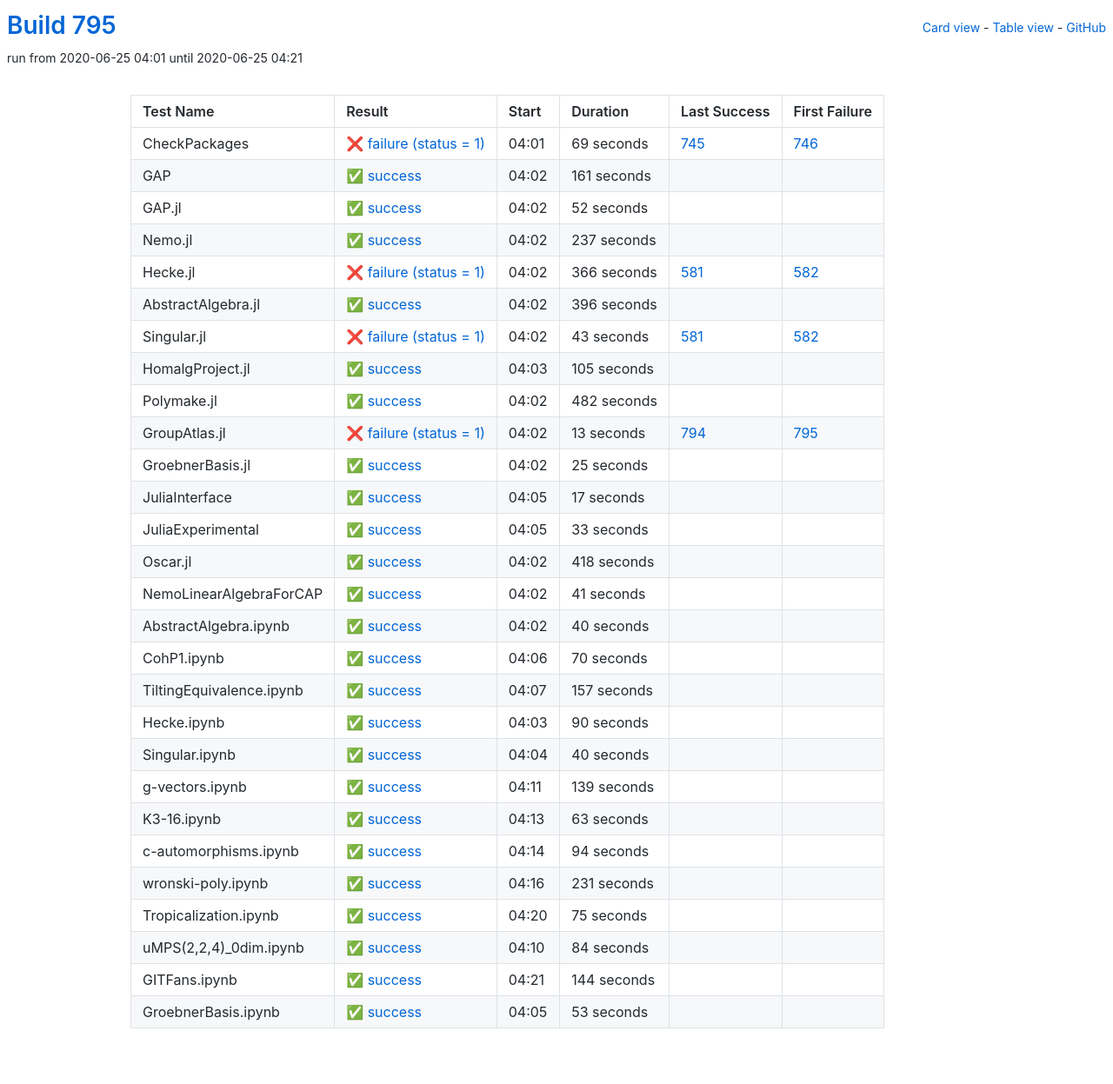
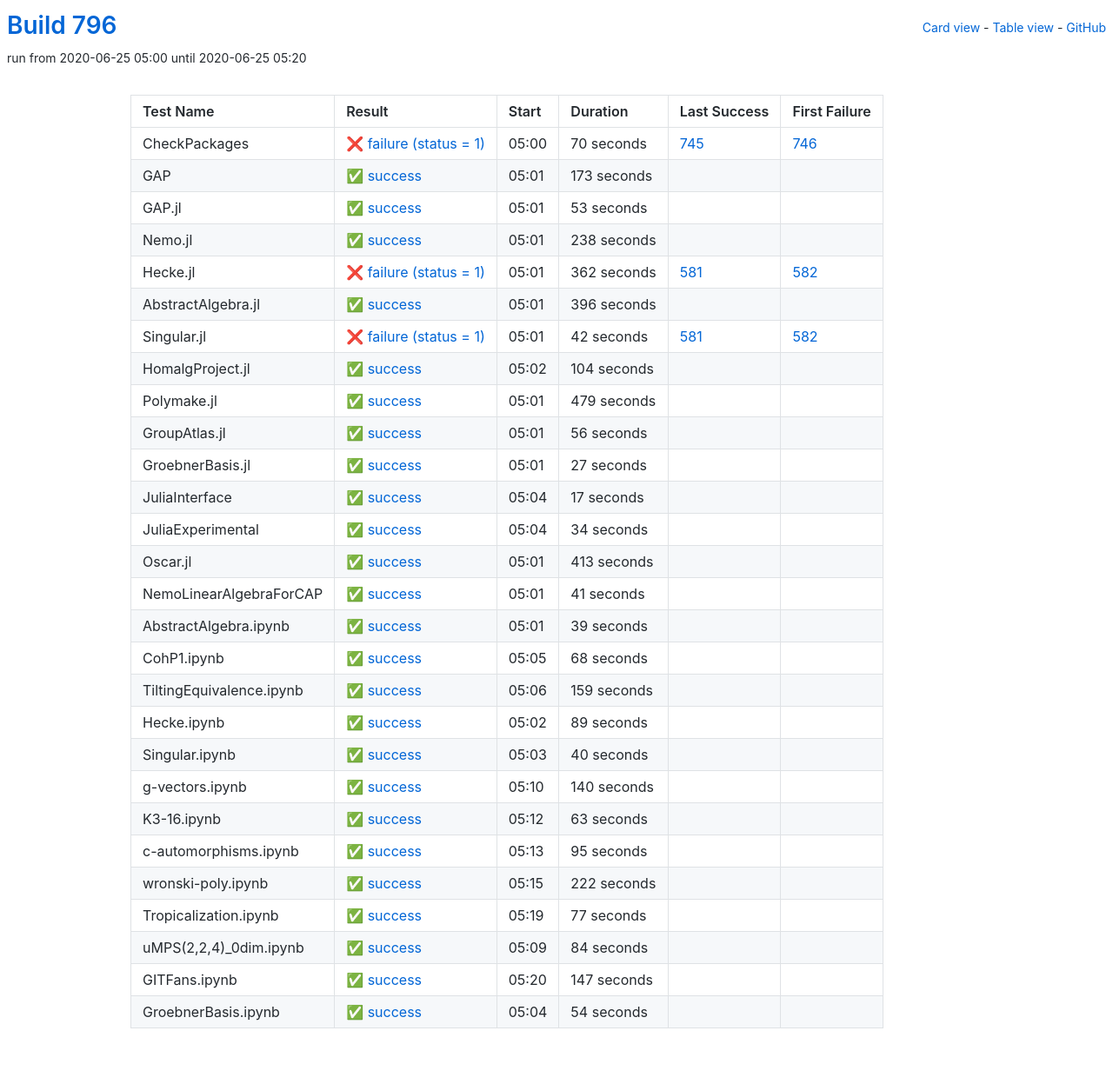
Before and after one commit to oscar-system/oscar-ci-status-1.4, a Jekyll site: the page built from table.html, in a window 1280 px wide. Shown: the whole page at 87% size. Built offline with Jekyll 4.4.1, drawn with Linux system fonts in a browser that asks for light colours.

Commit message:
Build #796

```diff
--- a/_data/ci.yml
+++ b/_data/ci.yml
@@ -1,6 +1,6 @@
 ---
-build: 795
-build_url: https://oscarci.mathematik.uni-kl.de/job/oscar-julia-1.4/795/
+build: 796
+build_url: https://oscarci.mathematik.uni-kl.de/job/oscar-julia-1.4/796/
 job: oscar-julia-1.4
 organization: oscar-system
 repo: oscar-ci-status-1.4
@@ -8,68 +8,68 @@ repourl: https://github.com/oscar-system/oscar-ci-status-1.4
 tests:
 - name: CheckPackages
   id: checkpackages
-  log: https://oscarci.mathematik.uni-kl.de/job/oscar-julia-1.4/795/artifact/logs/build-795/CheckPackages.log
-  start: 2020-06-25 04:01
+  log: https://oscarci.mathematik.uni-kl.de/job/oscar-julia-1.4/796/artifact/logs/build-796/CheckPackages.log
+  start: 2020-06-25 05:00
   success: false
   exitcode: 1
   status: failure
-  duration: 69
+  duration: 70
   last_success: 745
   last_success_url: https://oscarci.mathematik.uni-kl.de/job/oscar-julia-1.4/745/
   first_failure: 746
   first_failure_url: https://oscarci.mathematik.uni-kl.de/job/oscar-julia-1.4/746/
 - name: GAP
   id: gap
-  log: https://oscarci.mathematik.uni-kl.de/job/oscar-julia-1.4/795/artifact/logs/build-795/GAP.log
-  start: 2020-06-25 04:02
+  log: https://oscarci.mathematik.uni-kl.de/job/oscar-julia-1.4/796/artifact/logs/build-796/GAP.log
+  start: 2020-06-25 05:01
   success: true
   exitcode: 0
   status: success
-  duration: 161
+  duration: 173
   last_success: false
   last_success_url:
   first_failure: false
   first_failure_url:
 - name: GAP.jl
   id: gap-jl
-  log: https://oscarci.mathematik.uni-kl.de/job/oscar-julia-1.4/795/artifact/logs/build-795/GAP.jl.log
-  start: 2020-06-25 04:02
+  log: https://oscarci.mathematik.uni-kl.de/job/oscar-julia-1.4/796/artifact/logs/build-796/GAP.jl.log
+  start: 2020-06-25 05:01
   success: true
   exitcode: 0
   status: success
-  duration: 52
+  duration: 53
   last_success: false
   last_success_url:
   first_failure: false
   first_failure_url:
 - name: Nemo.jl
   id: nemo-jl
-  log: https://oscarci.mathematik.uni-kl.de/job/oscar-julia-1.4/795/artifact/logs/build-795/Nemo.jl.log
-  start: 2020-06-25 04:02
+  log: https://oscarci.mathematik.uni-kl.de/job/oscar-julia-1.4/796/artifact/logs/build-796/Nemo.jl.log
+  start: 2020-06-25 05:01
   success: true
   exitcode: 0
   status: success
-  duration: 237
+  duration: 238
   last_success: false
   last_success_url:
   first_failure: false
   first_failure_url:
 - name: Hecke.jl
   id: hecke-jl
-  log: https://oscarci.mathematik.uni-kl.de/job/oscar-julia-1.4/795/artifact/logs/build-795/Hecke.jl.log
-  start: 2020-06-25 04:02
+  log: https://oscarci.mathematik.uni-kl.de/job/oscar-julia-1.4/796/artifact/logs/build-796/Hecke.jl.log
+  start: 2020-06-25 05:01
   success: false
   exitcode: 1
   status: failure
-  duration: 366
+  duration: 362
   last_success: 581
   last_success_url: https://oscarci.mathematik.uni-kl.de/job/oscar-julia-1.4/581/
   first_failure: 582
   first_failure_url: https://oscarci.mathematik.uni-kl.de/job/oscar-julia-1.4/582/
 - name: AbstractAlgebra.jl
   id: abstractalgebra-jl
-  log: https://oscarci.mathematik.uni-kl.de/job/oscar-julia-1.4/795/artifact/logs/build-795/AbstractAlgebra.jl.log
-  start: 2020-06-25 04:02
+  log: https://oscarci.mathematik.uni-kl.de/job/oscar-julia-1.4/796/artifact/logs/build-796/AbstractAlgebra.jl.log
+  start: 2020-06-25 05:01
   success: true
   exitcode: 0
   status: success
@@ -80,68 +80,68 @@ tests:
   first_failure_url:
 - name: Singular.jl
   id: singular-jl
-  log: https://oscarci.mathematik.uni-kl.de/job/oscar-julia-1.4/795/artifact/logs/build-795/Singular.jl.log
-  start: 2020-06-25 04:02
+  log: https://oscarci.mathematik.uni-kl.de/job/oscar-julia-1.4/796/artifact/logs/build-796/Singular.jl.log
+  start: 2020-06-25 05:01
   success: false
   exitcode: 1
   status: failure
-  duration: 43
+  duration: 42
   last_success: 581
   last_success_url: https://oscarci.mathematik.uni-kl.de/job/oscar-julia-1.4/581/
   first_failure: 582
   first_failure_url: https://oscarci.mathematik.uni-kl.de/job/oscar-julia-1.4/582/
 - name: HomalgProject.jl
   id: homalgproject-jl
-  log: https://oscarci.mathematik.uni-kl.de/job/oscar-julia-1.4/795/artifact/logs/build-795/HomalgProject.jl.log
-  start: 2020-06-25 04:03
+  log: https://oscarci.mathematik.uni-kl.de/job/oscar-julia-1.4/796/artifact/logs/build-796/HomalgProject.jl.log
+  start: 2020-06-25 05:02
   success: true
   exitcode: 0
   status: success
-  duration: 105
+  duration: 104
   last_success: false
   last_success_url:
   first_failure: false
   first_failure_url:
 - name: Polymake.jl
   id: polymake-jl
-  log: https://oscarci.mathematik.uni-kl.de/job/oscar-julia-1.4/795/artifact/logs/build-795/Polymake.jl.log
-  start: 2020-06-25 04:02
+  log: https://oscarci.mathematik.uni-kl.de/job/oscar-julia-1.4/796/artifact/logs/build-796/Polymake.jl.log
+  start: 2020-06-25 05:01
   success: true
   exitcode: 0
   status: success
-  duration: 482
+  duration: 479
   last_success: false
   last_success_url:
   first_failure: false
   first_failure_url:
 - name: GroupAtlas.jl
   id: groupatlas-jl
-  log: https://oscarci.mathematik.uni-kl.de/job/oscar-julia-1.4/795/artifact/logs/build-795/GroupAtlas.jl.log
-  start: 2020-06-25 04:02
-  success: false
-  exitcode: 1
-  status: failure
-  duration: 13
-  last_success: 794
-  last_success_url: https://oscarci.mathematik.uni-kl.de/job/oscar-julia-1.4/794/
-  first_failure: 795
-  first_failure_url: https://oscarci.mathematik.uni-kl.de/job/oscar-julia-1.4/795/
-- name: GroebnerBasis.jl
-  id: groebnerbasis-jl
-  log: https://oscarci.mathematik.uni-kl.de/job/oscar-julia-1.4/795/artifact/logs/build-795/GroebnerBasis.jl.log
-  start: 2020-06-25 04:02
+  log: https://oscarci.mathematik.uni-kl.de/job/oscar-julia-1.4/796/artifact/logs/build-796/GroupAtlas.jl.log
+  start: 2020-06-25 05:01
   success: true
   exitcode: 0
   status: success
-  duration: 25
+  duration: 56
+  last_success: false
+  last_success_url:
+  first_failure: false
+  first_failure_url:
+- name: GroebnerBasis.jl
+  id: groebnerbasis-jl
+  log: https://oscarci.mathematik.uni-kl.de/job/oscar-julia-1.4/796/artifact/logs/build-796/GroebnerBasis.jl.log
+  start: 2020-06-25 05:01
+  success: true
+  exitcode: 0
+  status: success
+  duration: 27
   last_success: false
   last_success_url:
   first_failure: false
   first_failure_url:
 - name: JuliaInterface
   id: juliainterface
-  log: https://oscarci.mathematik.uni-kl.de/job/oscar-julia-1.4/795/artifact/logs/build-795/JuliaInterface.log
-  start: 2020-06-25 04:05
+  log: https://oscarci.mathematik.uni-kl.de/job/oscar-julia-1.4/796/artifact/logs/build-796/JuliaInterface.log
+  start: 2020-06-25 05:04
   success: true
   exitcode: 0
   status: success
@@ -152,32 +152,32 @@ tests:
   first_failure_url:
 - name: JuliaExperimental
   id: juliaexperimental
-  log: https://oscarci.mathematik.uni-kl.de/job/oscar-julia-1.4/795/artifact/logs/build-795/JuliaExperimental.log
-  start: 2020-06-25 04:05
+  log: https://oscarci.mathematik.uni-kl.de/job/oscar-julia-1.4/796/artifact/logs/build-796/JuliaExperimental.log
+  start: 2020-06-25 05:04
   success: true
   exitcode: 0
   status: success
-  duration: 33
+  duration: 34
   last_success: false
   last_success_url:
   first_failure: false
   first_failure_url:
 - name: Oscar.jl
   id: oscar-jl
-  log: https://oscarci.mathematik.uni-kl.de/job/oscar-julia-1.4/795/artifact/logs/build-795/Oscar.jl.log
-  start: 2020-06-25 04:02
+  log: https://oscarci.mathematik.uni-kl.de/job/oscar-julia-1.4/796/artifact/logs/build-796/Oscar.jl.log
+  start: 2020-06-25 05:01
   success: true
   exitcode: 0
   status: success
-  duration: 418
+  duration: 413
   last_success: false
   last_success_url:
   first_failure: false
   first_failure_url:
 - name: NemoLinearAlgebraForCAP
   id: nemolinearalgebraforcap
-  log: https://oscarci.mathematik.uni-kl.de/job/oscar-julia-1.4/795/artifact/logs/build-795/NemoLinearAlgebraForCAP.log
-  start: 2020-06-25 04:02
+  log: https://oscarci.mathematik.uni-kl.de/job/oscar-julia-1.4/796/artifact/logs/build-796/NemoLinearAlgebraForCAP.log
+  start: 2020-06-25 05:01
   success: true
   exitcode: 0
   status: success
@@ -188,56 +188,56 @@ tests:
   first_failure_url:
 - name: AbstractAlgebra.ipynb
   id: abstractalgebra-ipynb
-  log: https://oscarci.mathematik.uni-kl.de/job/oscar-julia-1.4/795/artifact/logs/build-795/AbstractAlgebra.ipynb.log
-  start: 2020-06-25 04:02
+  log: https://oscarci.mathematik.uni-kl.de/job/oscar-julia-1.4/796/artifact/logs/build-796/AbstractAlgebra.ipynb.log
+  start: 2020-06-25 05:01
   success: true
   exitcode: 0
   status: success
-  duration: 40
+  duration: 39
   last_success: false
   last_success_url:
   first_failure: false
   first_failure_url:
 - name: CohP1.ipynb
   id: cohp1-ipynb
-  log: https://oscarci.mathematik.uni-kl.de/job/oscar-julia-1.4/795/artifact/logs/build-795/CohP1.ipynb.log
-  start: 2020-06-25 04:06
+  log: https://oscarci.mathematik.uni-kl.de/job/oscar-julia-1.4/796/artifact/logs/build-796/CohP1.ipynb.log
+  start: 2020-06-25 05:05
   success: true
   exitcode: 0
   status: success
-  duration: 70
+  duration: 68
   last_success: false
   last_success_url:
   first_failure: false
   first_failure_url:
 - name: TiltingEquivalence.ipynb
   id: tiltingequivalence-ipynb
-  log: https://oscarci.mathematik.uni-kl.de/job/oscar-julia-1.4/795/artifact/logs/build-795/TiltingEquivalence.ipynb.log
-  start: 2020-06-25 04:07
+  log: https://oscarci.mathematik.uni-kl.de/job/oscar-julia-1.4/796/artifact/logs/build-796/TiltingEquivalence.ipynb.log
+  start: 2020-06-25 05:06
   success: true
   exitcode: 0
   status: success
-  duration: 157
+  duration: 159
   last_success: false
   last_success_url:
   first_failure: false
   first_failure_url:
 - name: Hecke.ipynb
   id: hecke-ipynb
-  log: https://oscarci.mathematik.uni-kl.de/job/oscar-julia-1.4/795/artifact/logs/build-795/Hecke.ipynb.log
-  start: 2020-06-25 04:03
+  log: https://oscarci.mathematik.uni-kl.de/job/oscar-julia-1.4/796/artifact/logs/build-796/Hecke.ipynb.log
+  start: 2020-06-25 05:02
   success: true
   exitcode: 0
   status: success
-  duration: 90
+  duration: 89
   last_success: false
   last_success_url:
   first_failure: false
   first_failure_url:
 - name: Singular.ipynb
   id: singular-ipynb
-  log: https://oscarci.mathematik.uni-kl.de/job/oscar-julia-1.4/795/artifact/logs/build-795/Singular.ipynb.log
-  start: 2020-06-25 04:04
+  log: https://oscarci.mathematik.uni-kl.de/job/oscar-julia-1.4/796/artifact/logs/build-796/Singular.ipynb.log
+  start: 2020-06-25 05:03
   success: true
   exitcode: 0
   status: success
@@ -248,20 +248,20 @@ tests:
   first_failure_url:
 - name: g-vectors.ipynb
   id: g-vectors-ipynb
-  log: https://oscarci.mathematik.uni-kl.de/job/oscar-julia-1.4/795/artifact/logs/build-795/g-vectors.ipynb.log
-  start: 2020-06-25 04:11
+  log: https://oscarci.mathematik.uni-kl.de/job/oscar-julia-1.4/796/artifact/logs/build-796/g-vectors.ipynb.log
+  start: 2020-06-25 05:10
   success: true
   exitcode: 0
   status: success
-  duration: 139
+  duration: 140
   last_success: false
   last_success_url:
   first_failure: false
   first_failure_url:
 - name: K3-16.ipynb
   id: k3-16-ipynb
-  log: https://oscarci.mathematik.uni-kl.de/job/oscar-julia-1.4/795/artifact/logs/build-795/K3-16.ipynb.log
-  start: 2020-06-25 04:13
+  log: https://oscarci.mathematik.uni-kl.de/job/oscar-julia-1.4/796/artifact/logs/build-796/K3-16.ipynb.log
+  start: 2020-06-25 05:12
   success: true
   exitcode: 0
   status: success
@@ -272,44 +272,44 @@ tests:
   first_failure_url:
 - name: c-automorphisms.ipynb
   id: c-automorphisms-ipynb
-  log: https://oscarci.mathematik.uni-kl.de/job/oscar-julia-1.4/795/artifact/logs/build-795/c-automorphisms.ipynb.log
-  start: 2020-06-25 04:14
+  log: https://oscarci.mathematik.uni-kl.de/job/oscar-julia-1.4/796/artifact/logs/build-796/c-automorphisms.ipynb.log
+  start: 2020-06-25 05:13
   success: true
   exitcode: 0
   status: success
-  duration: 94
+  duration: 95
   last_success: false
   last_success_url:
   first_failure: false
   first_failure_url:
 - name: wronski-poly.ipynb
   id: wronski-poly-ipynb
-  log: https://oscarci.mathematik.uni-kl.de/job/oscar-julia-1.4/795/artifact/logs/build-795/wronski-poly.ipynb.log
-  start: 2020-06-25 04:16
+  log: https://oscarci.mathematik.uni-kl.de/job/oscar-julia-1.4/796/artifact/logs/build-796/wronski-poly.ipynb.log
+  start: 2020-06-25 05:15
   success: true
   exitcode: 0
   status: success
-  duration: 231
+  duration: 222
   last_success: false
   last_success_url:
   first_failure: false
   first_failure_url:
 - name: Tropicalization.ipynb
   id: tropicalization-ipynb
-  log: https://oscarci.mathematik.uni-kl.de/job/oscar-julia-1.4/795/artifact/logs/build-795/Tropicalization.ipynb.log
-  start: 2020-06-25 04:20
+  log: https://oscarci.mathematik.uni-kl.de/job/oscar-julia-1.4/796/artifact/logs/build-796/Tropicalization.ipynb.log
+  start: 2020-06-25 05:19
   success: true
   exitcode: 0
   status: success
-  duration: 75
+  duration: 77
   last_success: false
   last_success_url:
   first_failure: false
   first_failure_url:
 - name: uMPS(2,2,4)_0dim.ipynb
   id: umps-2-2-4-0dim-ipynb
-  log: https://oscarci.mathematik.uni-kl.de/job/oscar-julia-1.4/795/artifact/logs/build-795/uMPS-2-2-4-_0dim.ipynb.log
-  start: 2020-06-25 04:10
+  log: https://oscarci.mathematik.uni-kl.de/job/oscar-julia-1.4/796/artifact/logs/build-796/uMPS-2-2-4-_0dim.ipynb.log
+  start: 2020-06-25 05:09
   success: true
   exitcode: 0
   status: success
@@ -320,24 +320,24 @@ tests:
   first_failure_url:
 - name: GITFans.ipynb
   id: gitfans-ipynb
-  log: https://oscarci.mathematik.uni-kl.de/job/oscar-julia-1.4/795/artifact/logs/build-795/GITFans.ipynb.log
-  start: 2020-06-25 04:21
+  log: https://oscarci.mathematik.uni-kl.de/job/oscar-julia-1.4/796/artifact/logs/build-796/GITFans.ipynb.log
+  start: 2020-06-25 05:20
   success: true
   exitcode: 0
   status: success
-  duration: 144
+  duration: 147
   last_success: false
   last_success_url:
   first_failure: false
   first_failure_url:
 - name: GroebnerBasis.ipynb
   id: groebnerbasis-ipynb
-  log: https://oscarci.mathematik.uni-kl.de/job/oscar-julia-1.4/795/artifact/logs/build-795/GroebnerBasis.ipynb.log
-  start: 2020-06-25 04:05
+  log: https://oscarci.mathematik.uni-kl.de/job/oscar-julia-1.4/796/artifact/logs/build-796/GroebnerBasis.ipynb.log
+  start: 2020-06-25 05:04
   success: true
   exitcode: 0
   status: success
-  duration: 53
+  duration: 54
   last_success: false
   last_success_url:
   first_failure: false
```
Also changed, not shown: README.md.
